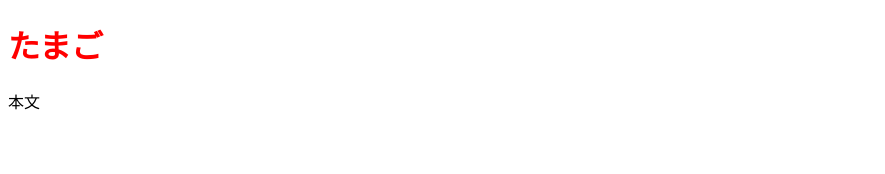
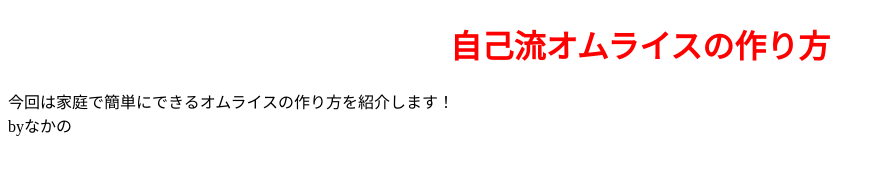
Before and after one commit to soisausem/web2-2, a plain HTML site: page index.html in a window 1280 px wide. Shown: the whole page, without its empty margins (0-885 px from the left). Drawn offline with Linux system fonts and the light colour scheme.

Commit message:
Update index.html

```diff
--- a/index.html
+++ b/index.html
@@ -2,10 +2,11 @@
 <html>
   <head>
     <meta charset="utf-8"/>
-    <title>タイトル</title>
+    <title>Nakano'sキッチン</title>
     </head>
     <body>
-      <h1><font color="#FF0000">たまご</font></h1>
-      <p>本文</p>
+      <center><h1><font color="#FF0000">自己流オムライスの作り方</font></h1></center>
+      <p>今回は家庭で簡単にできるオムライスの作り方を紹介します！<br>
+        <left>byなかの</left></p>
      </body>
 </html>
```
